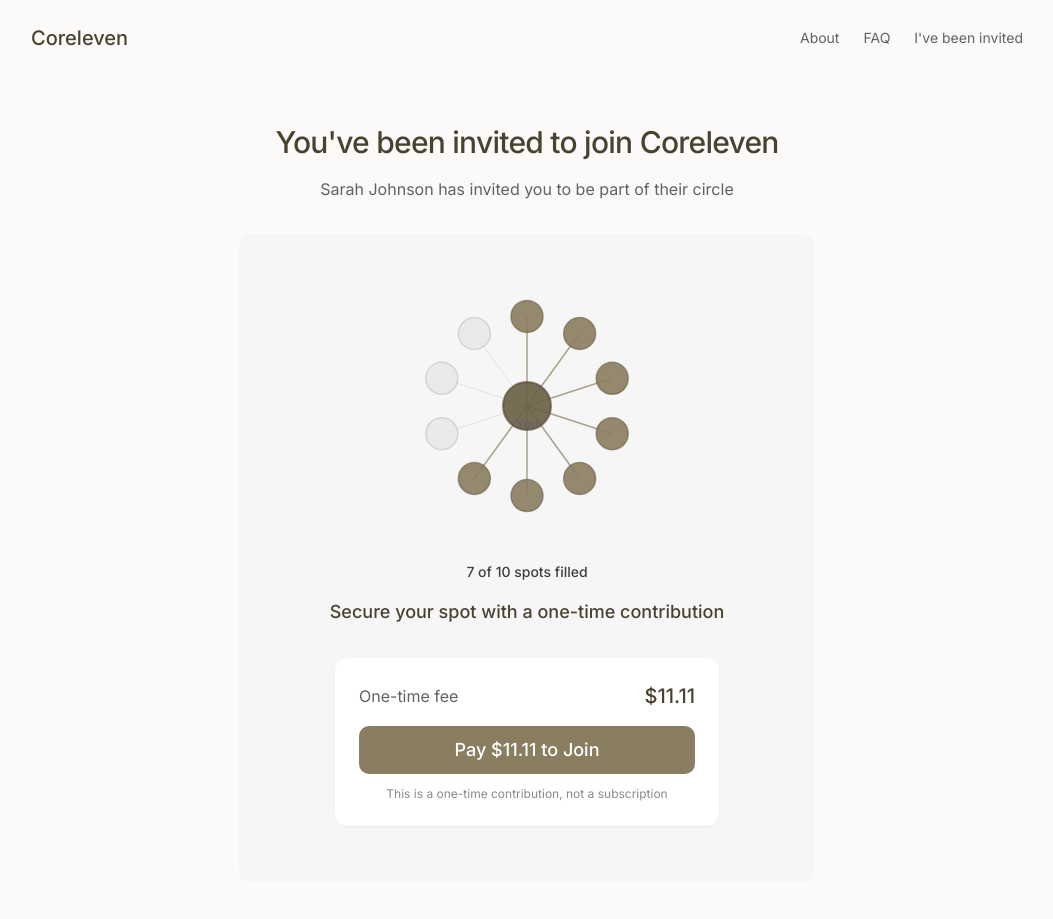
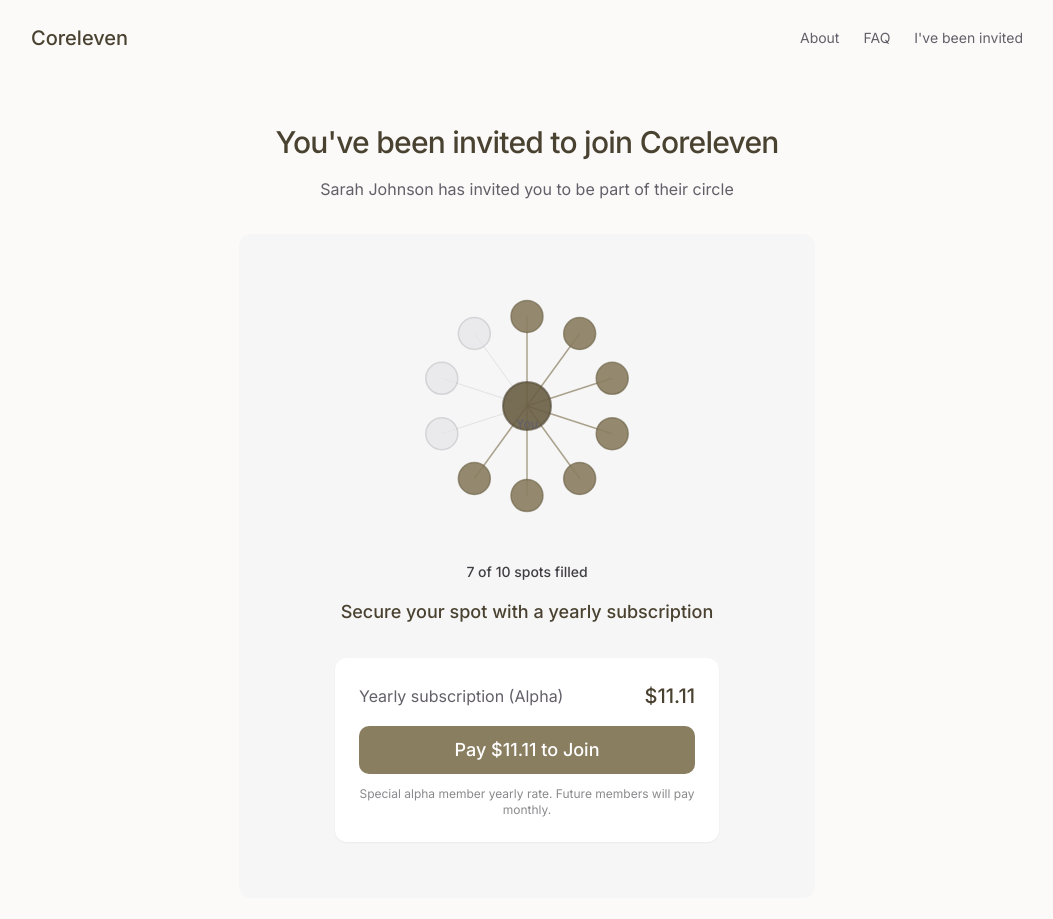
Before and after one commit to ICGNU3/coreleven-v2, a React (Vite) app: page /invite/1 in a window 1280 px wide. Shown: the top 919 px of the page, without its empty margins (113-1166 px from the left). Built offline with nearby package versions, Linux system fonts and the light colour scheme.

Commit message:
Fix: Clarify payment structure on invite page
Update the invite page to reflect that the $11.11 is a yearly subscription for alpha members, and that future stages will have a monthly fee.

```diff
--- a/src/pages/InvitePage.tsx
+++ b/src/pages/InvitePage.tsx
@@ -107,7 +107,7 @@ const InvitePage = () => {
                 </div>
 
                 <p className="text-stone-500 text-sm mb-8">
-                  Remember, this was a one-time contribution of $11.11, not a recurring fee.
+                  Remember, this was a yearly subscription of $11.11 for alpha members. Future stages will have different subscription models.
                 </p>
 
                 <div className="flex justify-center">
@@ -134,12 +134,12 @@ const InvitePage = () => {
                     <CircleVisual filledCount={filledSpots} className="mb-4" />
 
                     <p className="text-lg font-medium text-earth-700 mb-8">
-                      Secure your spot with a one-time contribution
+                      Secure your spot with a yearly subscription
                     </p>
 
                     <div className="bg-white p-6 rounded-lg shadow-sm w-full max-w-sm mb-6">
                       <div className="flex justify-between items-center mb-4">
-                        <span className="text-stone-600">One-time fee</span>
+                        <span className="text-stone-600">Yearly subscription (Alpha)</span>
                         <span className="text-xl font-medium text-earth-700">$11.11</span>
                       </div>
 
@@ -152,7 +152,7 @@ const InvitePage = () => {
                       </PrimaryButton>
 
                       <p className="text-xs text-stone-500 mt-3 text-center">
-                        This is a one-time contribution, not a subscription
+                        Special alpha member yearly rate. Future members will pay monthly.
                       </p>
                     </div>
                   </div>
```
